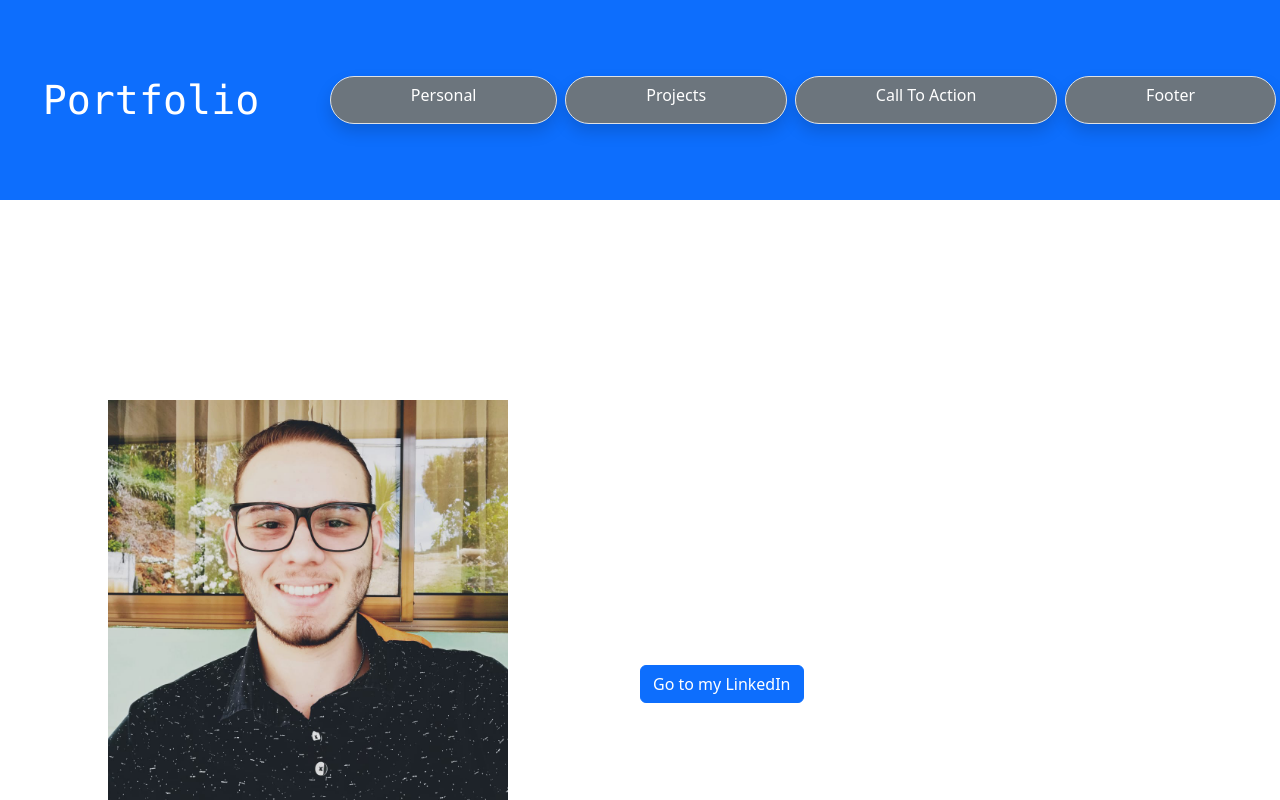
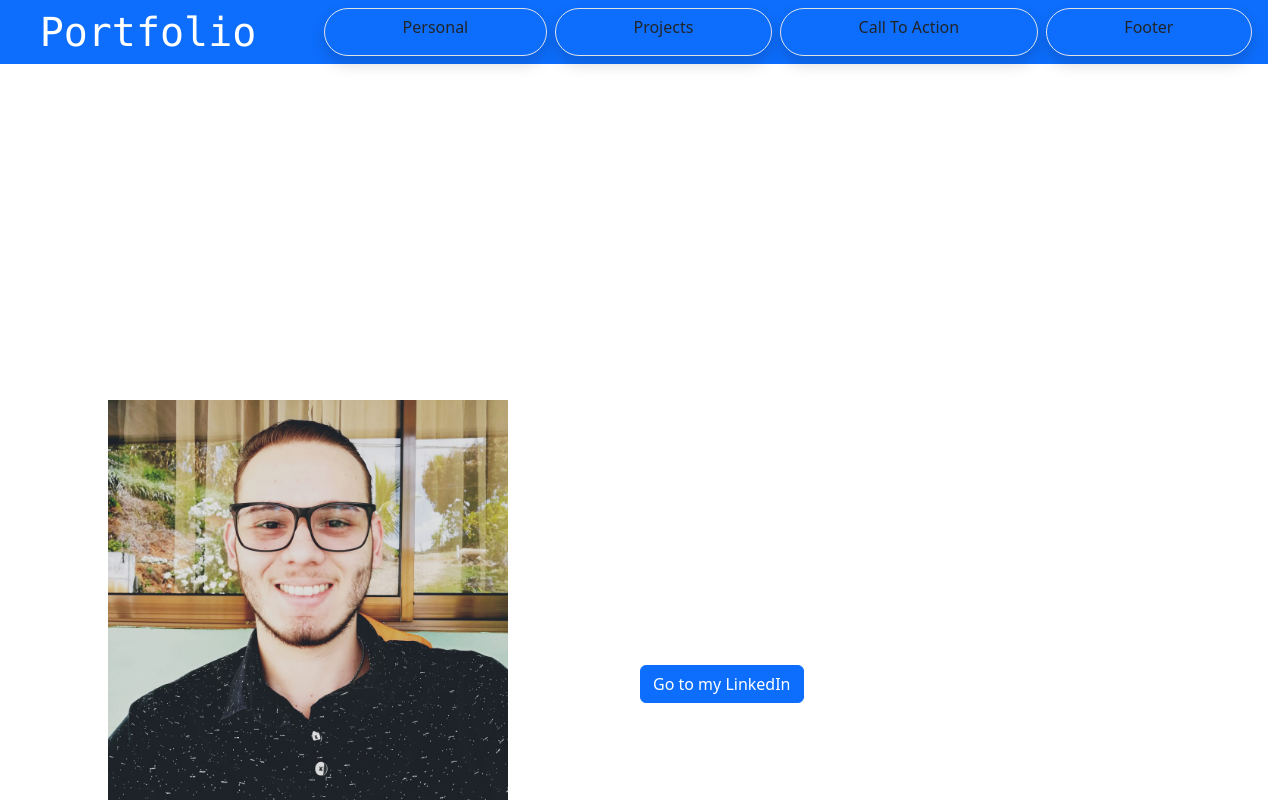
Before and after one commit to luisfall/first_exam, a Next.js app: page / in a window 1280 px wide. Built offline with nearby package versions, Linux system fonts and the light colour scheme; no server answers.

Commit message:
[ADD] Fixes

```diff
--- a/package.json
+++ b/package.json
@@ -17,6 +17,7 @@
     "bootstrap": "^5.2.3",
     "eslint": "8.38.0",
     "eslint-config-next": "13.3.0",
+    "i": "^0.3.7",
     "jquery": "^3.6.4",
     "next": "13.3.0",
     "react": "18.2.0",
--- a/src/components/header/Header.tsx
+++ b/src/components/header/Header.tsx
@@ -1,25 +1,26 @@
 import 'bootstrap/dist/css/bootstrap.css'
+import Link from 'next/link'
 import React, { useRef } from 'react'
 
 const Header = () => {
    return (
-      <div className="row h-100 w-110 bg-primary justify-content-center align-content-center">
+      <div className="row w-100 bg-primary justify-content-center align-content-center">
          <div className="col-12 col-sm-4 col-md-4 col-lg-3 col-xl-3 text-white d-flex justify-content-center align-items-center">
             <h1 className="m-2 font-monospace">Portfolio</h1>
          </div>
          <div className="col-12 col-sm-9 col-md-8 col-lg-9 col-xl-9 d-flex justify-content-center align-items-center">
-            <a className="btn flex-fill btn-secondary m-1 h-75 rounded-5 shadow border text-md" href="#personalInfo">
+            <Link className="btn flex-fill  m-1 h-75 rounded-5 shadow border text-md" href="#personalInfo">
                Personal
-            </a>
-            <a className="btn flex-fill btn-secondary m-1 h-75 rounded-5 shadow border" href="#carousel">
+            </Link>
+            <Link className="btn flex-fill m-1 h-75 rounded-5 shadow border" href="#carousel">
                Projects
-            </a>
-            <a className="btn flex-fill btn-secondary m-1 h-75 rounded-5 shadow border" href="#callToAction">
+            </Link>
+            <Link className="btn flex-fill m-1 h-75 rounded-5 shadow border" href="#callToAction">
                Call To Action
-            </a>
-            <a className="btn flex-fill btn-secondary m-1 h-75 rounded-5 shadow border" href="#footer">
+            </Link>
+            <Link className="btn flex-fill m-1 h-75 rounded-5 shadow border" href="#footer">
                Footer
-            </a>
+            </Link>
          </div>
       </div>
    )
```
Also changed, not shown: 1 other file (tests, documents, lock files or other folders).
